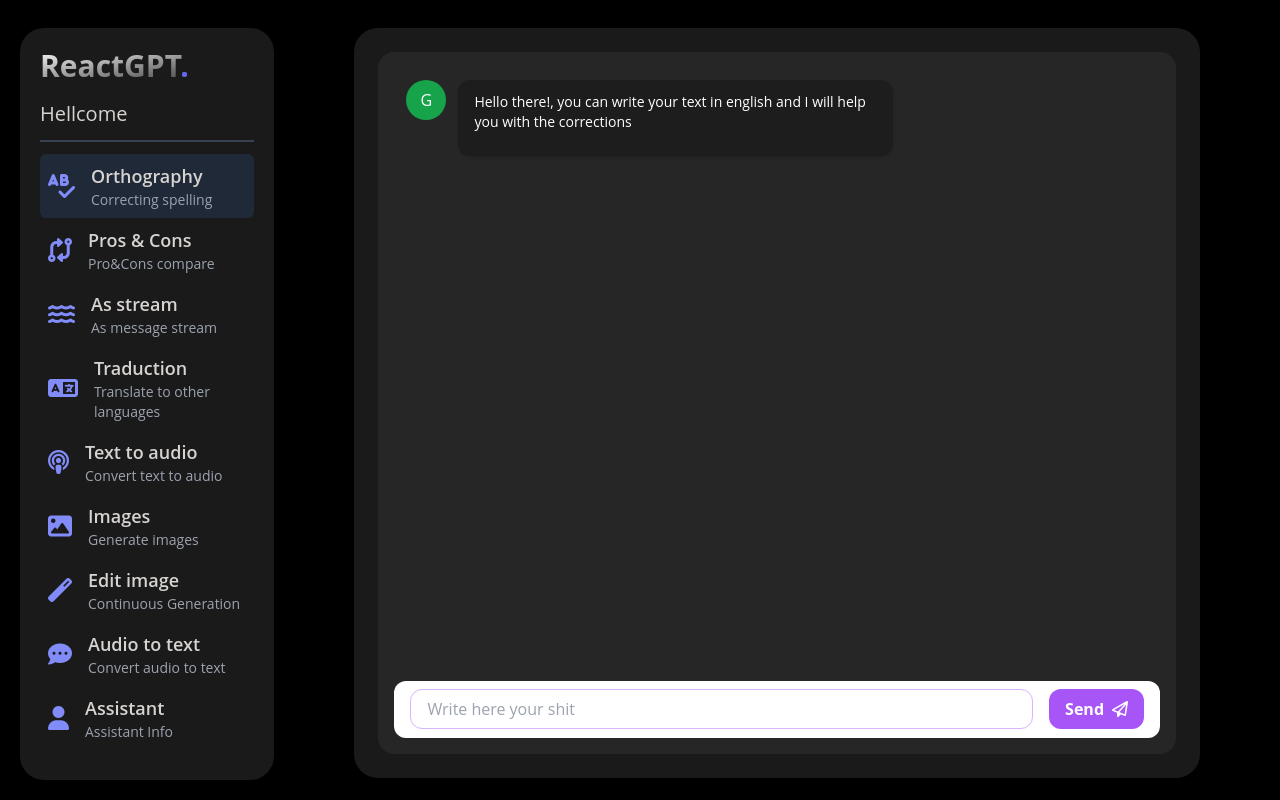
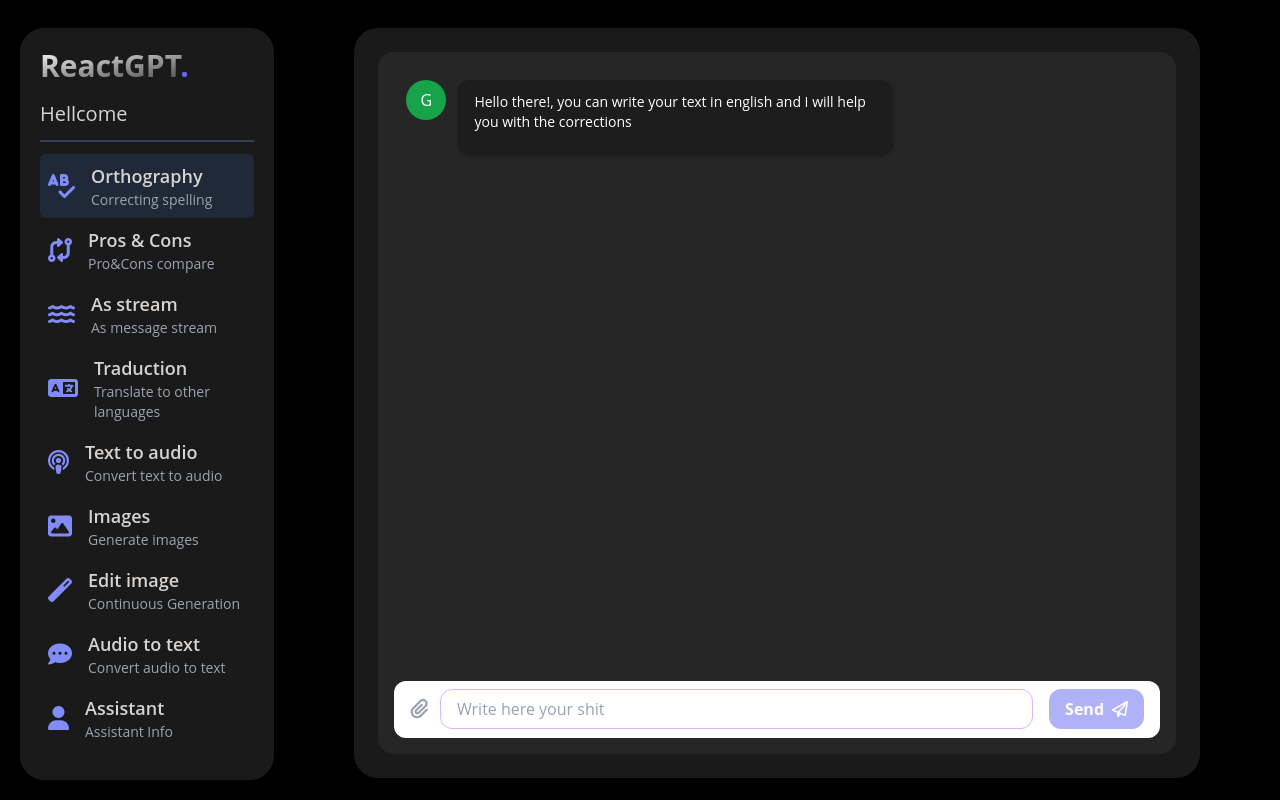
Before and after one commit to JoseAlbDR/ReactGPT, a React (Vite) app: page /orthography in a window 1280 px wide. Built offline with nearby package versions, Linux system fonts and the light colour scheme.

Commit message:
feat: TextMessageBoxFile implemented

```diff
--- /dev/null
+++ b/src/presentation/components/chat-input-boxes/TextMessageBoxFile.tsx
@@ -0,0 +1,85 @@
+import { FormEvent, useRef, useState } from 'react';
+
+interface Props {
+  onSendMessage: (message: string) => void;
+  placeholder?: string;
+  disableCorrections?: boolean;
+  accept?: string; //image*
+}
+
+const TextMessageBoxFile = ({
+  onSendMessage,
+  placeholder = '',
+  disableCorrections = false,
+  accept,
+}: Props) => {
+  const [message, setMessage] = useState('');
+  const [selectedFile, setSelectedFile] = useState<File | null | undefined>(
+    null
+  );
+  const inputFileRef = useRef<HTMLInputElement>(null);
+
+  const handleSendMessage = (event: FormEvent<HTMLFormElement>) => {
+    event.preventDefault();
+
+    if (message.trim().length === 0) return;
+
+    onSendMessage(message);
+    setMessage('');
+  };
+
+  return (
+    <form
+      onSubmit={handleSendMessage}
+      className="flex flex-row items-center h-16 rounded-xl bg-white w-full px-4"
+    >
+      <div className="mr-3">
+        <button
+          type="button"
+          className="flex items-center justify-center text-gray-400 hover:text-gray-600"
+          onClick={() => inputFileRef.current?.click()}
+        >
+          <i className="fa-solid fa-paperclip text-xl"></i>
+        </button>
+
+        <input
+          type="file"
+          ref={inputFileRef}
+          className="none"
+          accept={accept}
+          onChange={(e) => setSelectedFile(e.target.files?.item(0))}
+          hidden
+        />
+      </div>
+      <div className="flex-grow">
+        <div className="relative w-full">
+          <input
+            type="text"
+            autoFocus
+            name="message"
+            className="flex w-full border rounded-xl text-gray-800 focus:outline-none focus:border-purple-300 pl-4 h-10"
+            placeholder={placeholder}
+            autoComplete={!disableCorrections ? 'off' : 'on'}
+            autoCorrect={!disableCorrections ? 'off' : 'on'}
+            spellCheck={!disableCorrections ? 'false' : 'true'}
+            value={message}
+            onChange={(e) => setMessage(e.target.value)}
+          />
+        </div>
+      </div>
+      <div className="ml-4">
+        <button className="btn-primary" disabled={!selectedFile}>
+          {!selectedFile ? (
+            <span className="mr-2 ">Send</span>
+          ) : (
+            <span className="mr-2">{selectedFile.name.substring(0, 10)}</span>
+          )}
+
+          <i className="fa-regular fa-paper-plane"></i>
+        </button>
+      </div>
+    </form>
+  );
+};
+
+export default TextMessageBoxFile;
--- a/src/presentation/pages/index.ts
+++ b/src/presentation/pages/index.ts
@@ -7,3 +7,4 @@ export { default as ProsConsStreamPage } from './pros-cons-stream/ProsConsStream
 export { default as TextToAudioPage } from './text-to-audio/TextToAudioPage';
 export { default as TranslatePage } from './translate/TranslatePage';
 export { default as ImageTunningPage } from './image-generation/ImageTunningPage';
+export { default as TextMessageBoxFile } from '../components/chat-input-boxes/TextMessageBoxFile';
--- a/src/presentation/pages/orthography/OrthographyPage.tsx
+++ b/src/presentation/pages/orthography/OrthographyPage.tsx
@@ -1,10 +1,11 @@
 import { useState } from 'react';
 import {
   GptMessage,
-  TextMessageBox,
+  // TextMessageBox,
   TypingLoader,
   UserMessage,
 } from '../../components';
+import { TextMessageBoxFile } from '..';
 
 interface Message {
   text: string;
@@ -48,10 +49,14 @@ const OrthographyPage = () => {
         </div>
       </div>
 
-      <TextMessageBox
+      {/* <TextMessageBox
         onSendMessage={handlePost}
         placeholder="Write here your shit"
         disableCorrections
+      /> */}
+      <TextMessageBoxFile
+        onSendMessage={handlePost}
+        placeholder="Write here your shit"
       />
     </div>
   );
```
